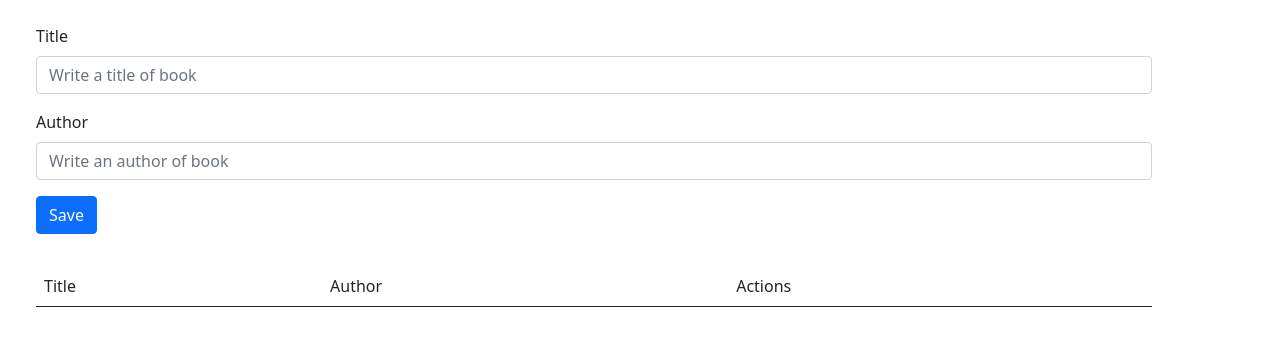
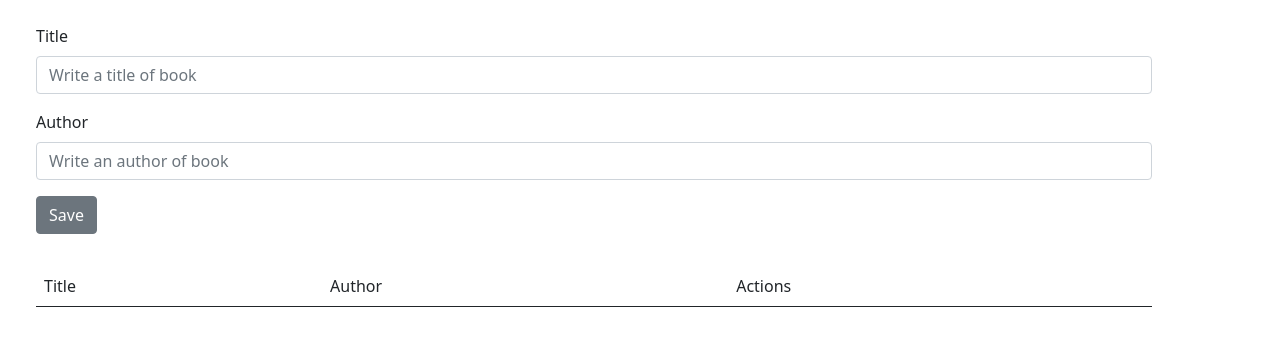
Before and after one commit to Hubert-Olszewski/BooksList, a plain HTML site: page index.html in a window 1280 px wide. Drawn offline with nearby package versions, Linux system fonts and the light colour scheme.

Commit message:
BooksListv2

```diff
--- a/index.html
+++ b/index.html
@@ -20,7 +20,7 @@
                 <input type="text" required class="form-control" id="bookAuthor" placeholder="Write an author of book">
             </div>
             <div>
-                <button id="saveButton" type="submit" class="btn btn-primary mb-3">Save</button>
+                <button id="saveButton" type="submit" class="btn btn-secondary mb-3">Save</button>
             </div>
         </form>
         <table id="booksTable" class="table table-striped mt-3">
```
